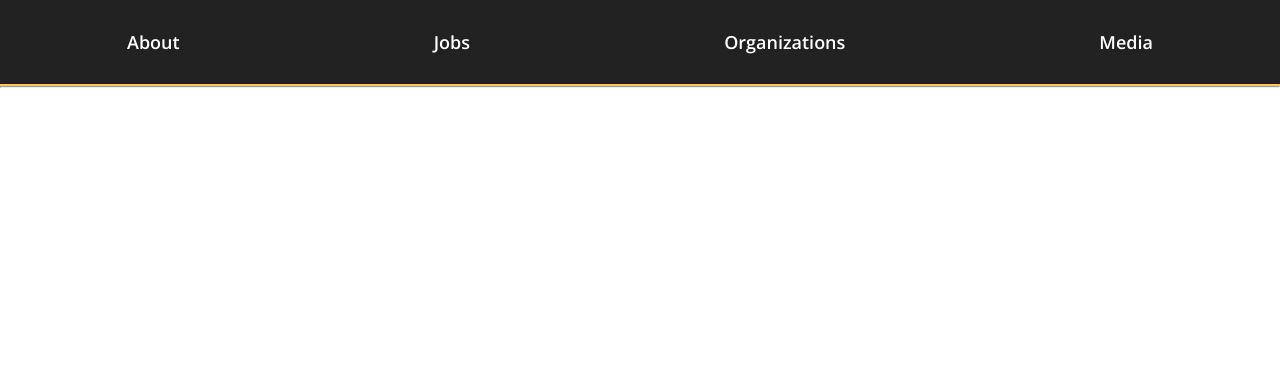
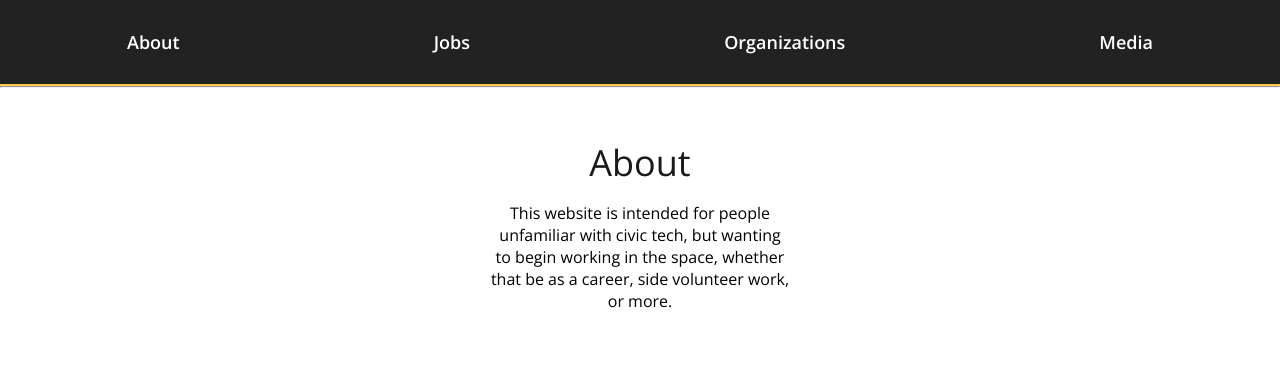
Before and after one commit to clesleycode/civic-tech, a Flask app: page /about in a window 1280 px wide. Shown: the top 383 px of the page. Run offline with Flask 2, Linux system fonts and the light colour scheme; some libraries are stand-ins or nearby versions.

Commit message:
fixed about page

```diff
--- a/app/templates/about.html
+++ b/app/templates/about.html
@@ -1,8 +1,16 @@
+<!-- entend from base layout -->
 {% extends "base.html" %}
+
 {% block content %}
-	<h1></h1>
-	{% for post in posts %}
-	<div><p>{{ post.author.nickname }} says: <b>{{ post.body }}</b></p>
-	</div>
-	{% endfor %}
+
+<div class="container">
+
+<div class="info">
+    <h1>About</h1>
+    This website is intended for people unfamiliar with civic tech, but wanting to begin working in the space, whether that be as a career, side volunteer work, or more.
+  </div>
+<br>
+{{data | safe}}
+</div>
+
 {% endblock %}
```
